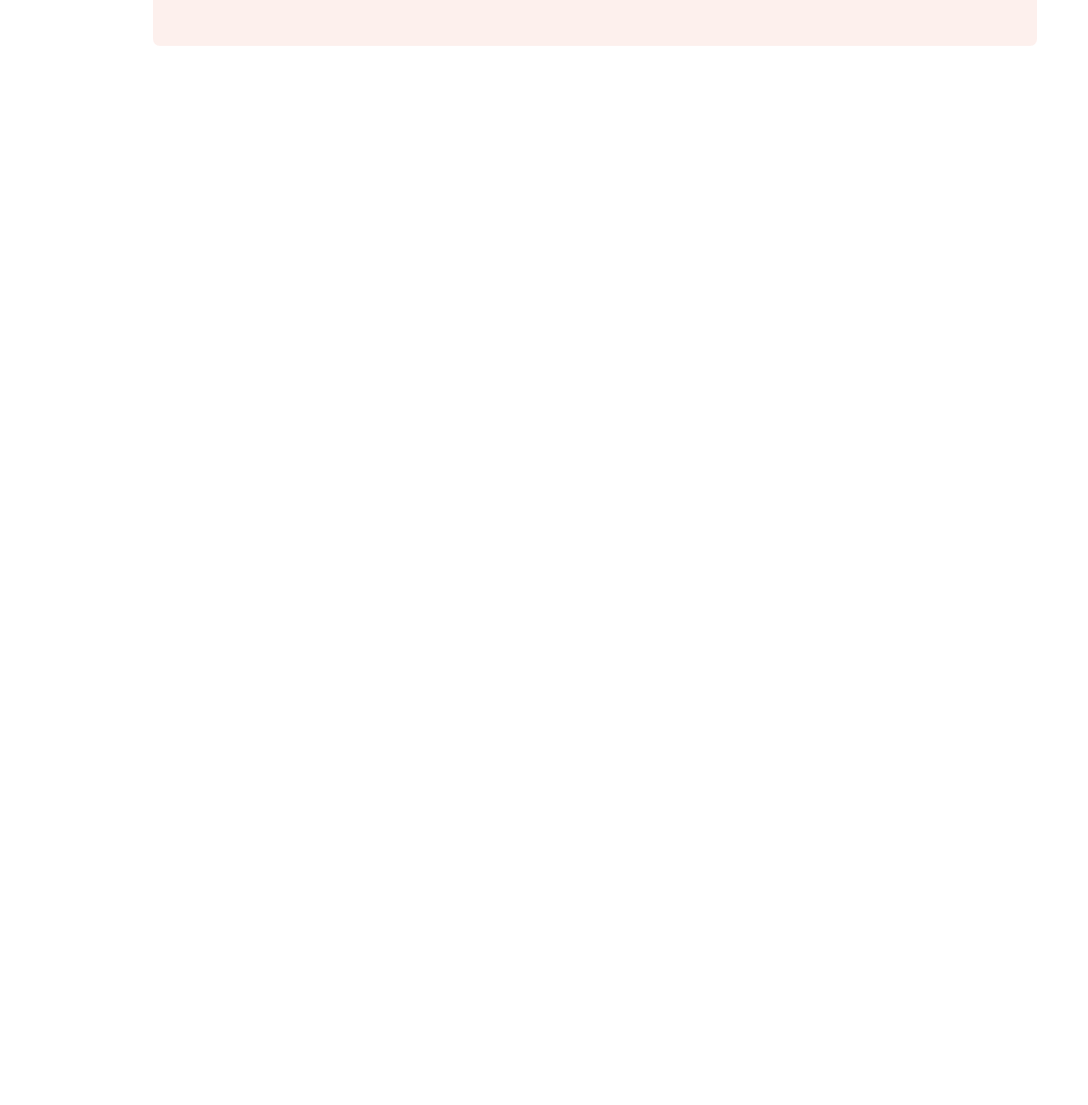
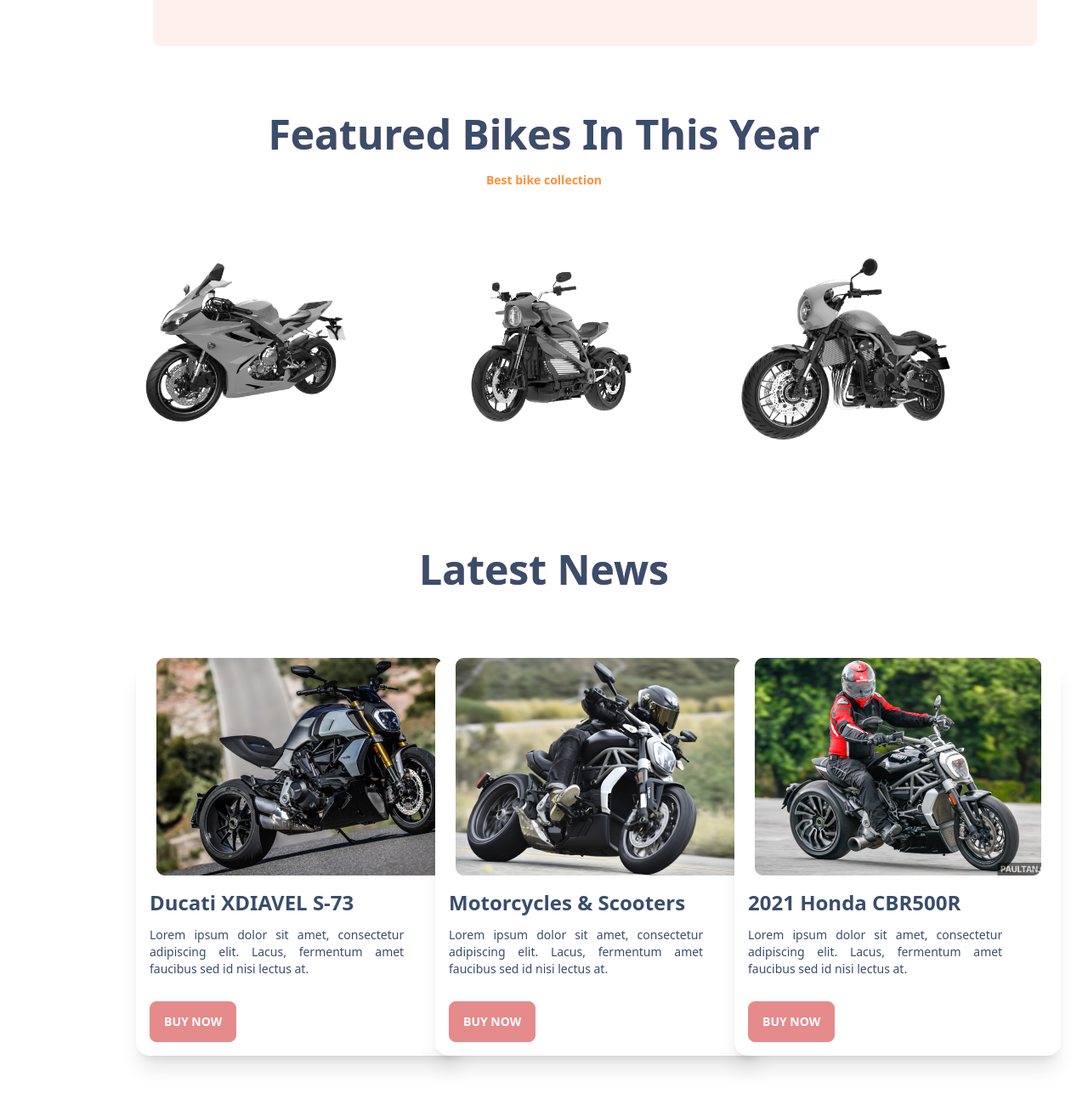
Before and after one commit to maruf-islam-joy/web-learning-project7, a plain HTML site: page index.html in a window 1280 px wide. Shown: the part 636-1936 px from the top of the page at 85% size. Before the commit the page ends 800 px from the top, so only its background shows below. Drawn offline with nearby package versions, Linux system fonts and the light colour scheme.

Commit message:
added featured bike and latest card section without responsive

```diff
--- a/index.html
+++ b/index.html
@@ -1,10 +1,11 @@
 <!DOCTYPE html>
-<html lang="en" data-theme="light">
+<html lang="en" data-theme="winter">
 
 <head>
     <meta charset="UTF-8">
     <meta name="viewport" content="width=device-width, initial-scale=1.0">
     <title>Biker Zone</title>
+    <link rel="stylesheet" href="https://cdnjs.cloudflare.com/ajax/libs/font-awesome/6.4.0/css/all.min.css" integrity="sha512-iecdLmaskl7CVkqkXNQ/ZH/XLlvWZOJyj7Yy7tcenmpD1ypASozpmT/E0iPtmFIB46ZmdtAc9eNBvH0H/ZpiBw==" crossorigin="anonymous" referrerpolicy="no-referrer" />
     <!-- tailwind and daisy ui cdn -->
     <link href="https://cdn.jsdelivr.net/npm/daisyui@3.3.1/dist/full.css" rel="stylesheet" type="text/css" />
     <script src="https://cdn.tailwindcss.com"></script>
@@ -42,7 +43,7 @@
                       <li><a>Contact</a></li>
                     </ul>
                   </div>
-                  <h3 class=" text-4xl font-bold">Biker Zone</h3>
+                  <h3 class=" text-4xl font-bold hover:text-transparent bg-clip-text bg-gradient-to-r from-orange-500 to-fuchsia-500"><i class="fa-solid fa-motorcycle "></i>Biker Zone</h3>
                 </div>
                 <div class="navbar-center hidden lg:flex">
                   <ul class="menu menu-horizontal px-1 font-bold">
@@ -65,11 +66,11 @@
             <div class="carousel  h-[550px] mx-[180px]  bg-ban-back rounded-lg">
 
 
-
+                <!-- Slide 1  -->
                 <div id="slide1" class="carousel-item relative w-full  ">
                   <div class="flex justify-center items-center  mx-auto ">
                     <div class="space-y-6 flex-1  pl-24">
-                       <h2 class="font-bold text-6xl ">Ride-on R15 V4 <br> with Smile</h2>
+                       <h2 class="font-bold text-6xl hover:text-transparent bg-clip-text bg-gradient-to-r from-orange-500 to-fuchsia-500">Ride-on R15 V4 <br> with Smile</h2>
                        <p class="w-3/4">Amet minim mollit non deserunt ullamco
                         est sit aliqua dolor do amet sint. Velit officia consequat duis enim velit mollit.</p>
                         <button class="btn btn-error text-white">Purchase</button>
@@ -89,7 +90,7 @@
                 <div id="slide2" class="carousel-item relative w-full  ">
                     <div class="flex justify-center items-center  mx-auto ">
                       <div class="space-y-6 flex-1  pl-24">
-                         <h2 class="font-bold text-6xl ">Ride-on R15 V4 <br> with Smile</h2>
+                         <h2 class="font-bold text-6xl hover:text-transparent bg-clip-text bg-gradient-to-r from-orange-500 to-fuchsia-500">Ride-on R15 V4 <br> with Smile</h2>
                          <p class="w-3/4">Amet minim mollit non deserunt ullamco
                           est sit aliqua dolor do amet sint. Velit officia consequat duis enim velit mollit.</p>
                           <button class="btn btn-error text-white">Purchase</button>
@@ -112,7 +113,7 @@
                <div id="slide3" class="carousel-item relative w-full  ">
                     <div class="flex justify-center items-center  mx-auto ">
                       <div class="space-y-6 flex-1  pl-24">
-                         <h2 class="font-bold text-6xl ">Ride-on R15 V4 <br> with Smile</h2>
+                         <h2 class="font-bold text-6xl hover:text-transparent bg-clip-text bg-gradient-to-r from-orange-500 to-fuchsia-500">Ride-on R15 V4 <br> with Smile</h2>
                          <p class="w-3/4">Amet minim mollit non deserunt ullamco
                           est sit aliqua dolor do amet sint. Velit officia consequat duis enim velit mollit.</p>
                           <button class="btn btn-error text-white">Purchase</button>
@@ -133,7 +134,7 @@
                <div id="slide4" class="carousel-item relative w-full  ">
                 <div class="flex justify-center items-center  mx-auto ">
                   <div class="space-y-6 flex-1  pl-24">
-                     <h2 class="font-bold text-6xl ">Ride-on R15 V4 <br> with Smile</h2>
+                     <h2 class="font-bold text-6xl hover:text-transparent bg-clip-text bg-gradient-to-r from-orange-500 to-fuchsia-500">Ride-on R15 V4 <br> with Smile</h2>
                      <p class="w-3/4">Amet minim mollit non deserunt ullamco
                       est sit aliqua dolor do amet sint. Velit officia consequat duis enim velit mollit.</p>
                       <button class="btn btn-error text-white">Purchase</button>
@@ -152,6 +153,68 @@
 
               </div>
         </section>
+
+        <!-- This is featured section  -->
+        <section class="mb-32">
+            <div class="text-center space-y-5 mt-20 mb-20">
+                <h3 class="text-5xl font-bold hover:text-transparent bg-clip-text bg-gradient-to-r from-orange-500 to-fuchsia-500">Featured Bikes In This Year</h3>
+                <p class="text-sm font-bold text-orange-400">Best bike collection</p>
+            </div>
+            <div class="grid grid-cols-3 justify-center items-center w-3/4 gap-24 mx-auto ">
+                <img class="w-[350px] grayscale hover:grayscale-0" src="images/slider/bike3.png" alt="">
+                <img class="w-[350px] grayscale hover:grayscale-0" src="images/slider/bike4.png" alt="">
+                <img class="w-[350px] grayscale hover:grayscale-0" src="images/others/extrabike.png" alt="">
+
+
+            </div>
+        </section>
+
+        <!-- This is latest news section  -->
+        <section class="mb-20">
+            <h3 class="text-5xl font-bold text-center hover:text-transparent bg-clip-text bg-gradient-to-r from-orange-500 to-fuchsia-500 mb-20">Latest News</h3>
+            <div class="grid grid-cols-3 justify-center items-center w-3/4 gap-24 mx-auto ">
+
+                <!-- card 1  -->
+                <div class=" card card-compact w-96 bg-base-100 shadow-xl ">
+                    <figure><img class="w-auto" src="/images/others/latest1.png" alt="Shoes" /></figure>
+                    <div class="card-body">
+                      <h2 class="card-title font-bold text-2xl">Ducati XDIAVEL S-73</h2>
+                      <p class="w-[85%] text-justify">Lorem ipsum dolor sit amet, consectetur adipiscing elit. Lacus, fermentum amet faucibus sed id nisi lectus at.</p>
+                      <div class="card-actions justify-start mt-5">
+                        <button class="btn btn-error text-white">Buy Now</button>
+                      </div>
+                    </div>
+                  </div>
+
+                  <!-- card2  -->
+                  <div class=" card card-compact w-96 bg-base-100 shadow-xl ">
+                    <figure><img class="w-auto" src="/images/others/latest2.png" alt="Shoes" /></figure>
+                    <div class="card-body">
+                      <h2 class="card-title font-bold text-2xl">Motorcycles & Scooters</h2>
+                      <p class="w-[85%] text-justify">Lorem ipsum dolor sit amet, consectetur adipiscing elit. Lacus, fermentum amet faucibus sed id nisi lectus at.</p>
+                      <div class="card-actions justify-start mt-5">
+                        <button class="btn btn-error text-white">Buy Now</button>
+                      </div>
+                    </div>
+                  </div>
+
+                  <!-- card-3  -->
+                  <div class=" card card-compact w-96 bg-base-100 shadow-xl ">
+                    <figure><img class="w-auto" src="/images/others/latest3.png" alt="Shoes" /></figure>
+                    <div class="card-body">
+                      <h2 class="card-title font-bold text-2xl">2021 Honda CBR500R</h2>
+                      <p class="w-[85%] text-justify">Lorem ipsum dolor sit amet, consectetur adipiscing elit. Lacus, fermentum amet faucibus sed id nisi lectus at.</p>
+                      <div class="card-actions justify-start mt-5">
+                        <button class="btn btn-error text-white">Buy Now</button>
+                      </div>
+                    </div>
+                  </div>
+            </div>
+
+        </section>
+
+
+
     </main>
 
     <footer>
```
Also changed, not shown: images/motorcycle-solid.svg (added).
